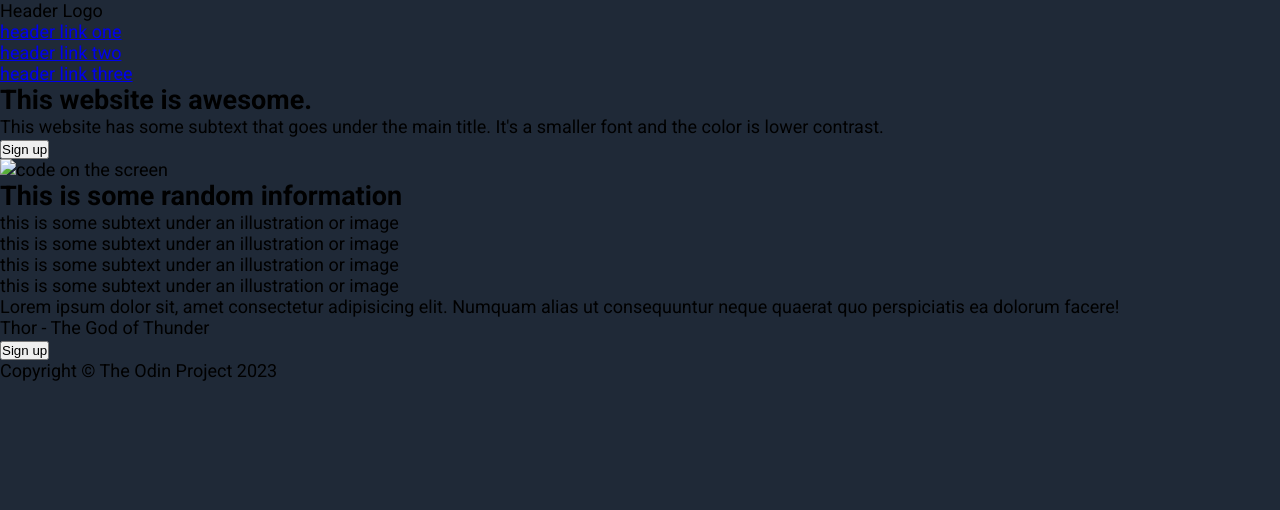
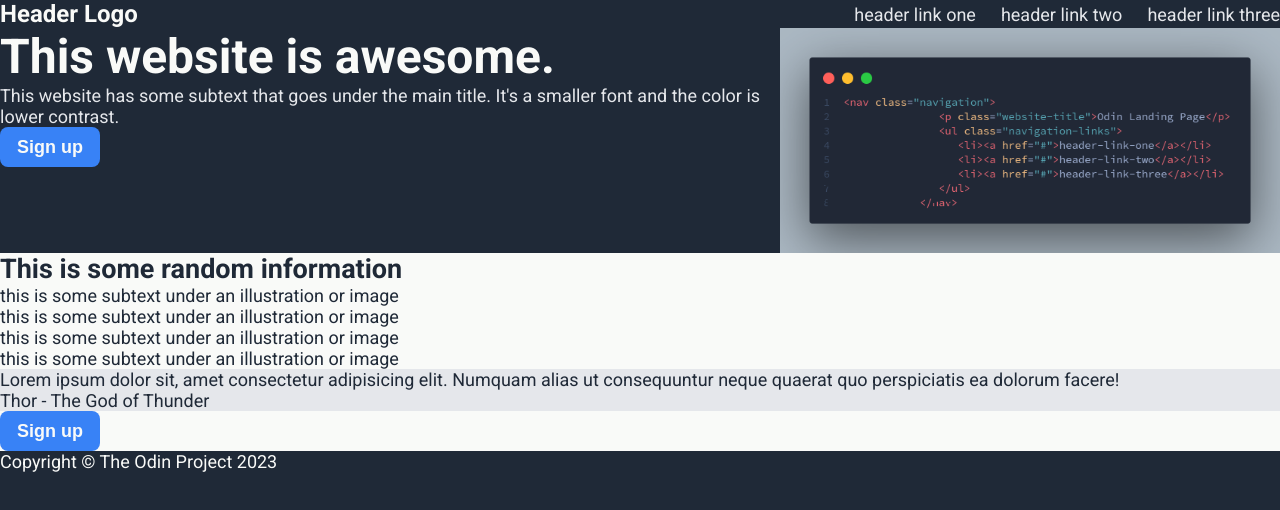
Before and after one commit to matei-george/odin-landing-page, a plain HTML site: page index.html in a window 1280 px wide. Drawn offline with Linux system fonts and the light colour scheme.

Commit message:
Add images and CSS styling file

```diff
--- a/style.css
+++ b/style.css
@@ -22,4 +22,72 @@ body {
    font-family: "Roboto", sans-serif;
    background-color: var(--dark-blue-background);
    font-size: 18px;
+   color: var(--main-text);
+   height: 100vh;
+   width: 100vw;
 }
+/* Setting up section colors */
+.top-mid-section,
+.bottom-mid-section {
+   background-color: var(--main-text);
+   color: var(--dark-blue-background);
+}
+.center-mid-section {
+   background-color: var(--quote-background);
+   color: var(--quote-text);
+}
+
+/* Styling the webpage */
+
+/* --|The top section|-- */
+.top-content {
+   display: flex;
+   flex-flow: column nowrap;
+}
+
+/* navigation */
+.navigation {
+   display: flex;
+   justify-content: space-between;
+}
+.website-logo {
+   font-size: 24px;
+   font-weight: 700;
+}
+.navigation-links {
+   list-style: none;
+   display: flex;
+   align-items: center;
+   gap: 25px;
+}
+/* TODO -> LVHA change colors and add transitions */
+.navigation-links li a:link,
+.navigation-links li a:visited,
+.navigation-links li a:hover,
+.navigation-links li a:active {
+   text-decoration: none;
+   color: var(--secondary-text);
+}
+.webpage-title {
+   display: flex;
+   justify-content: space-between;
+}
+.website-title {
+   font-size: 48px;
+}
+.left-title p {
+   color: var(--secondary-text);
+}
+.sign-up {
+   width: 100px;
+   height: 40px;
+   border: none;
+   border-radius: 8px;
+   color: var(--main-text);
+   background-color: var(--button);
+   font-size: 18px;
+   font-weight: 700;
+}
+.webpage-title img {
+   width: 500px;
+}
```
Also changed, not shown: img/code.png (added).
